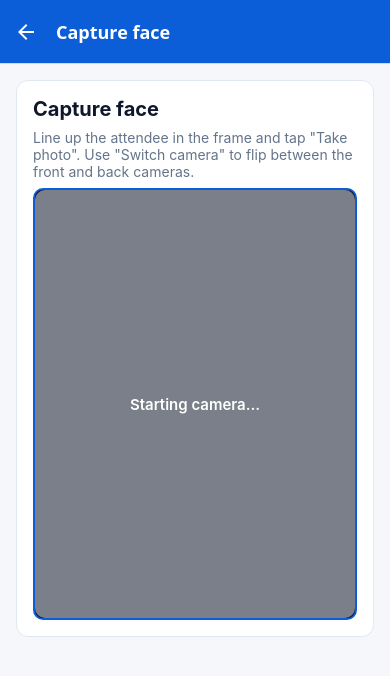
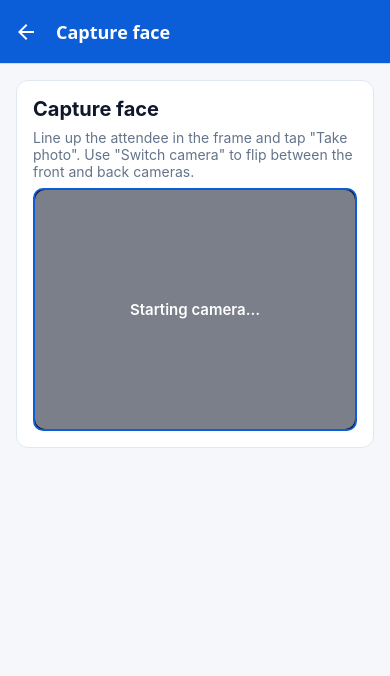
Before and after one commit to JimmieM-Dev/NGO, a React Native app in the folder mobile/: screen /CaptureFace in a window 390 px wide. Shown: the top 676 px of the page. Built offline with nearby package versions, Linux system fonts and the light colour scheme; no server answers.

Commit message:
Make Capture face screen scrollable and shrink preview so Switch camera button fits on phones
Co-Authored-By: ajsdsh09 <ajsdsh09@gmail.com>

```diff
--- a/mobile/src/screens/CaptureFaceScreen.web.tsx
+++ b/mobile/src/screens/CaptureFaceScreen.web.tsx
@@ -1,6 +1,6 @@
 import { useCallback, useEffect, useRef, useState } from 'react';
 import type { ChangeEvent, CSSProperties } from 'react';
-import { Image, Platform, StyleSheet, Text, View } from 'react-native';
+import { Image, Platform, ScrollView, StyleSheet, Text, View } from 'react-native';
 import type { NativeStackScreenProps } from '@react-navigation/native-stack';
 
 import { PrimaryButton } from '../components/PrimaryButton';
@@ -197,9 +197,12 @@ export function CaptureFaceScreen({ navigation, route }: Props) {
   };
 
   return (
-    <View style={sharedStyles.screen}>
-      <View style={sharedStyles.content}>
-        <View style={sharedStyles.card}>
+    <ScrollView
+      style={sharedStyles.screen}
+      contentContainerStyle={[sharedStyles.content, styles.scrollPad]}
+      keyboardShouldPersistTaps="handled"
+    >
+      <View style={sharedStyles.card}>
           <Text style={sharedStyles.heading}>Capture face</Text>
           <Text style={sharedStyles.subheading}>
             Line up the attendee in the frame and tap &quot;Take photo&quot;. Use
@@ -288,7 +291,7 @@ export function CaptureFaceScreen({ navigation, route }: Props) {
           {stage.kind === 'fallback' ? (
             <>
               <Text style={sharedStyles.subheading}>{stage.message}</Text>
-              <PrimaryButton title="Retry camera" variant="secondary" onPress={startCamera} />
+              <PrimaryButton title="Retry camera" variant="secondary" onPress={() => startCamera()} />
               <PrimaryButton
                 title="Upload photo instead"
                 onPress={() => fallbackInputRef.current?.click()}
@@ -297,7 +300,6 @@ export function CaptureFaceScreen({ navigation, route }: Props) {
           ) : null}
 
           {error ? <Text style={styles.error}>{error}</Text> : null}
-        </View>
       </View>
 
       {/* Hidden input used only as a fallback when the camera can't be opened. */}
@@ -309,14 +311,18 @@ export function CaptureFaceScreen({ navigation, route }: Props) {
         style={{ display: 'none' }}
         onChange={onFallbackFile}
       />
-    </View>
+    </ScrollView>
   );
 }
 
 const styles = StyleSheet.create({
+  scrollPad: {
+    paddingBottom: spacing.xl,
+  },
   previewFrame: {
     width: '100%',
-    aspectRatio: 3 / 4,
+    aspectRatio: 4 / 3,
+    maxHeight: 360,
     borderRadius: 10,
     backgroundColor: '#0f172a',
     borderWidth: 2,
```
